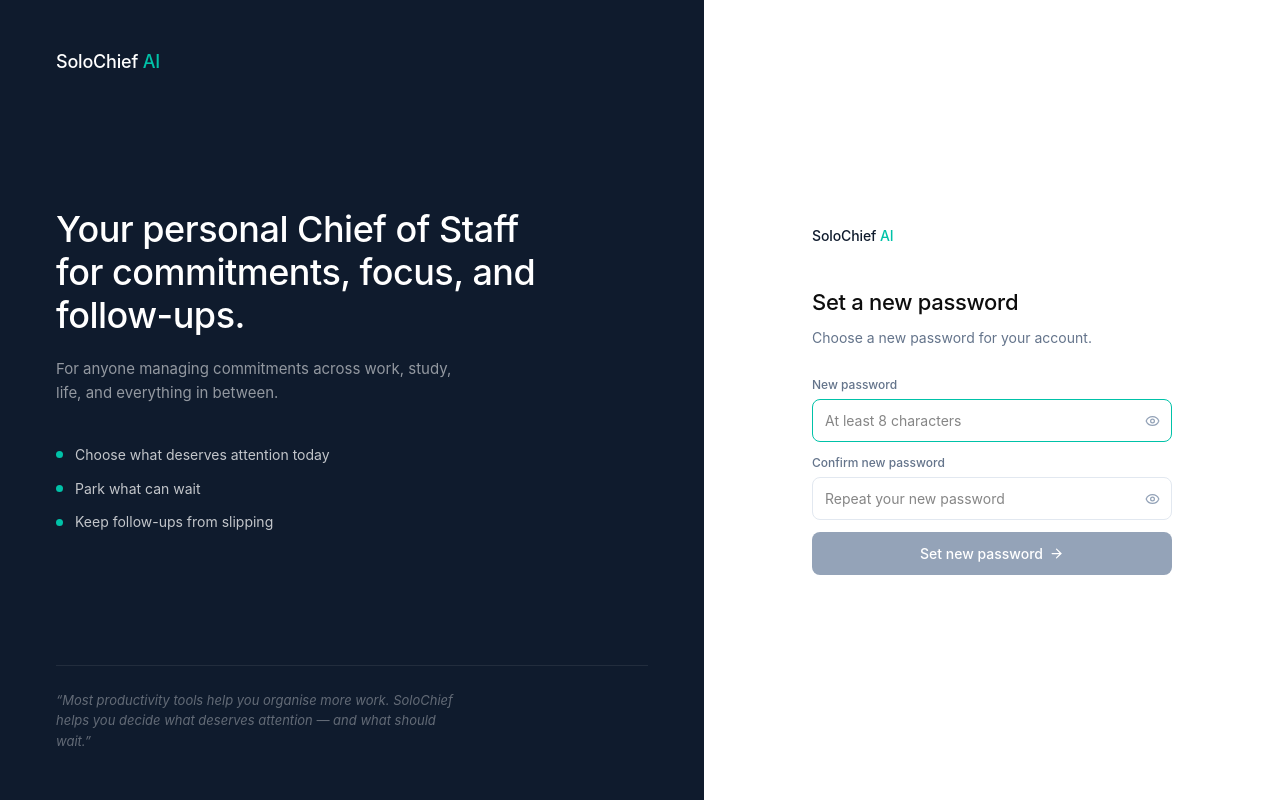
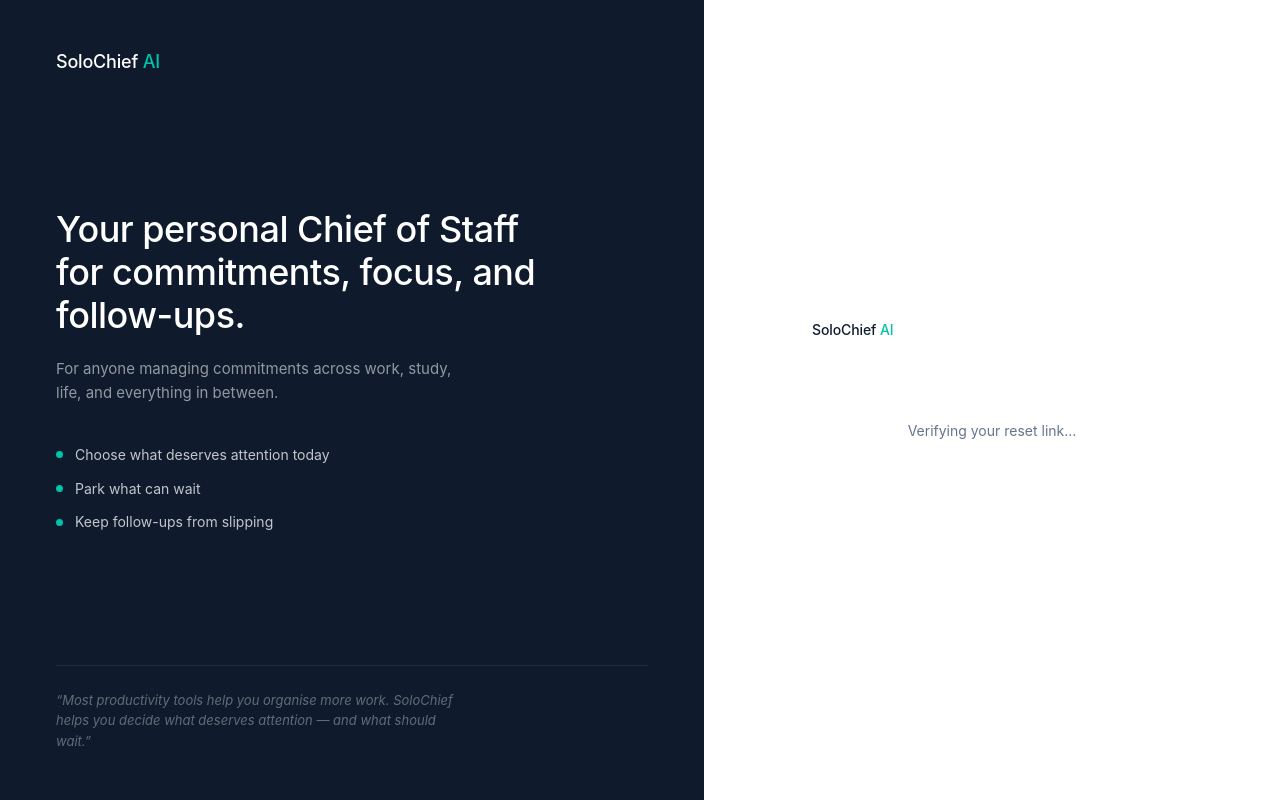
Before and after one commit to fasathor-001/usesolochief, a Next.js app: page /auth/reset-password in a window 1280 px wide. Built offline with nearby package versions, Linux system fonts and the light colour scheme; no server answers.

Commit message:
fix: use redirectTo in resetPasswordForEmail for reliable recovery redirect

```diff
--- a/src/app/auth/forgot-password/page.tsx
+++ b/src/app/auth/forgot-password/page.tsx
@@ -33,7 +33,7 @@
 
     const supabase = createClient()
     const { error: resetError } = await supabase.auth.resetPasswordForEmail(email.trim(), {
-      redirectTo: `${process.env.NEXT_PUBLIC_APP_URL}/auth/callback?type=recovery`,
+      redirectTo: `${process.env.NEXT_PUBLIC_APP_URL}/auth/reset-password`,
     })
 
     setLoading(false)
--- a/src/app/auth/reset-password/page.tsx
+++ b/src/app/auth/reset-password/page.tsx
@@ -1,6 +1,6 @@
 'use client'
 
-import { useState } from 'react'
+import { useState, useEffect } from 'react'
 import { createClient } from '@/lib/supabase/client'
 import { useRouter } from 'next/navigation'
 import { Eye, EyeOff, ArrowRight } from 'lucide-react'
@@ -47,6 +47,17 @@
   const [showConfirm, setShowConfirm] = useState(false)
   const [loading, setLoading] = useState(false)
   const [error, setError] = useState('')
+  const [ready, setReady] = useState(false)
+
+  useEffect(() => {
+    const supabase = createClient()
+    const { data: { subscription } } = supabase.auth.onAuthStateChange((event) => {
+      if (event === 'PASSWORD_RECOVERY') {
+        setReady(true)
+      }
+    })
+    return () => subscription.unsubscribe()
+  }, [])
 
   async function handleSubmit(e: React.FormEvent) {
     e.preventDefault()
@@ -72,7 +83,7 @@
     if (updateError) {
       setError(updateError.message)
     } else {
-      router.push('/dashboard')
+      router.replace('/dashboard')
     }
   }
 
@@ -109,6 +120,12 @@
             SoloChief <span style={{ color: '#00C2A8' }}>AI</span>
           </p>
 
+          {!ready ? (
+            <div style={{ textAlign: 'center', padding: '40px 0' }}>
+              <p style={{ fontSize: '14px', color: '#64748B' }}>Verifying your reset link…</p>
+            </div>
+          ) : (
+            <>
               <h2 style={{
                 margin: '0 0 8px',
                 fontSize: '22px',
@@ -197,6 +214,8 @@
                   )}
                 </button>
               </form>
+            </>
+          )}
         </div>
       </div>
     </div>
```
Lines whose indentation alone changed are shown as unchanged.
